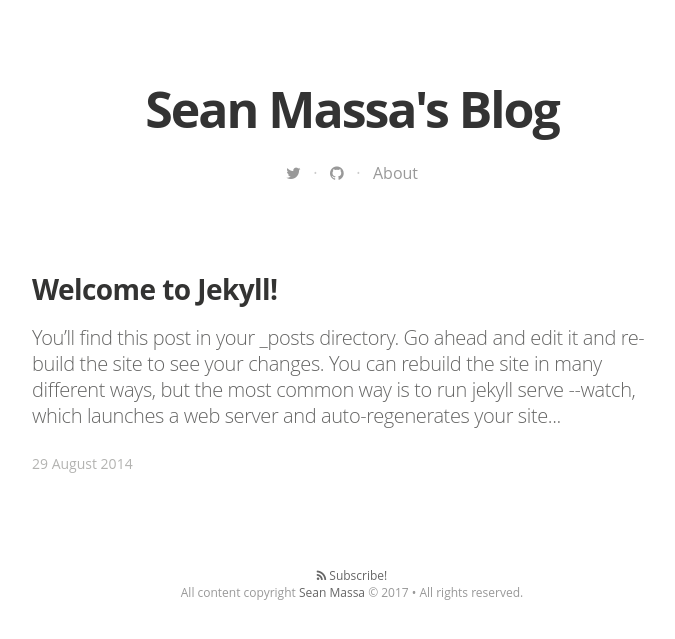
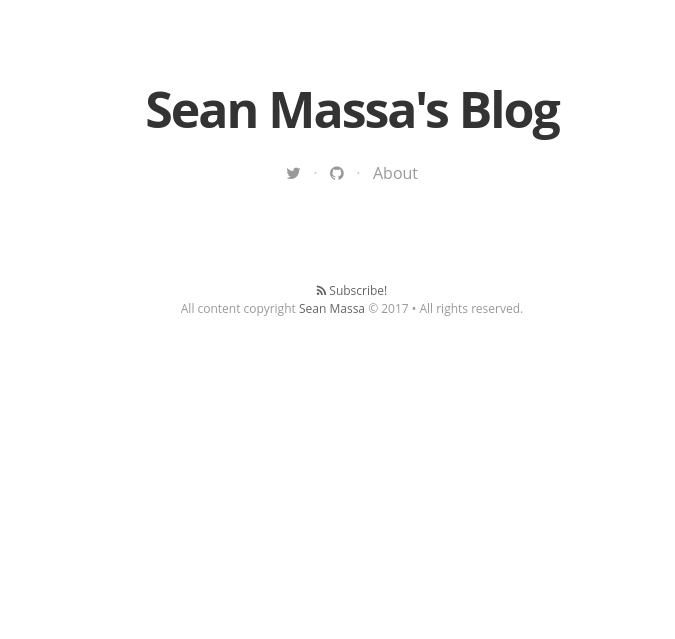
Before and after one commit to EndangeredMassa/endangeredmassa.github.com, a Jekyll site: the page built from index.html, in a window 1280 px wide. Shown: the top 639 px of the page, without its empty margins (288-963 px from the left). Built offline with Jekyll 4.4.1, drawn with Linux system fonts in a browser that asks for light colours; nearby versions of some CDN libraries; some web fonts are replaced; the list of posts is cut into pages by our own code.

Commit message:
more setup

```diff
--- a/_layouts/post.html
+++ b/_layouts/post.html
@@ -22,7 +22,6 @@
               <h4 class="author-name" itemprop="author" itemscope itemtype="http://schema.org/Person">{{ site.author }}</h4>
               on
               <time datetime="{{ page.date | date: "%F %R" }}">{{ page.date | date_to_string }}</time>
-              <!-- , tagged on {{#foreach tags}}<span class="post-tag-{{slug}}">{{#if @first}}{{else}}, {{/if}}<a href="/tag/{{slug}}">{{name}}</a></span>{{/foreach}} -->
             </div>
             <div style="text-align:center">
               <a href="#topofpage" class="topofpage"><i class="fa fa-angle-down"></i></a>
@@ -38,7 +37,6 @@
               <h4 class="author-name" itemprop="author" itemscope itemtype="http://schema.org/Person">{{ site.author }}</h4>
               on
               <time datetime="{{ page.date | date_to_xmlschema }}">{{ page.date | date_to_string }}</time>
-              <!-- , tagged on {{#foreach tags}}<span class="post-tag-{{slug}}">{{#if @first}}{{else}}, {{/if}}<a href="/tag/{{slug}}">{{name}}</a></span>{{/foreach}} -->
             </div>
           </div>
         </div>
@@ -66,7 +64,7 @@
               <p class="published">Published <time datetime="{{ page.date | date: "%F %R" }}">{{ page.date | date_to_string }}</time></p>
             </section>
           </div>
-          {{/post}}
+
           <div class="isRight">
             <h5 class="index-headline featured"><span>Follow</span></h5>
             <footer class="site-footer">
--- a/_posts/2014-08-29-welcome-to-jekyll.markdown
+++ /dev/null
@@ -1,36 +0,0 @@
----
-layout: post
-title:  "Welcome to Jekyll!"
-date:   2014-08-29 14:34:25
----
-You’ll find this post in your `_posts` directory. Go ahead and edit it and re-build the site to see your changes. You can rebuild the site in many different ways, but the most common way is to run `jekyll serve --watch`, which launches a web server and auto-regenerates your site when a file is updated.
-
-To add new posts, simply add a file in the `_posts` directory that follows the convention `YYYY-MM-DD-name-of-post.ext` and includes the necessary front matter. Take a look at the source for this post to get an idea about how it works.
-
-Jekyll also offers powerful support for code snippets:
-
-{% highlight ruby %}
-def print_hi(name)
-  puts "Hi, #{name}"
-end
-print_hi('Tom')
-#=> prints 'Hi, Tom' to STDOUT.
-{% endhighlight %}
-
-Check out the [Jekyll docs][jekyll] for more info on how to get the most out of Jekyll. File all bugs/feature requests at [Jekyll’s GitHub repo][jekyll-gh]. If you have questions, you can ask them on [Jekyll’s dedicated Help repository][jekyll-help].
-
-{% highlight js %}
-
-<footer class="site-footer">
- <a class="subscribe" href="{{ "/feed.xml" | prepend: site.baseurl }}"> <span class="tooltip"> <i class="fa fa-rss"></i> Subscribe!</span></a>
-  <div class="inner">a
-   <section class="copyright">All content copyright <a href="mailto:{{ site.email}}">{{ site.name }}</a> &copy; {{ site.time | date: '%Y' }} &bull; All rights reserved.</section>
-   <section class="poweredby">Made with <a href="http://jekyllrb.com"> Jekyll</a></section>
-  </div>
-</footer>
-{% endhighlight %}
-
-
-[jekyll]:      http://jekyllrb.com
-[jekyll-gh]:   https://github.com/jekyll/jekyll
-[jekyll-help]: https://github.com/jekyll/jekyll-help
--- a/index.html
+++ b/index.html
@@ -8,7 +8,7 @@
     <div class="custom-links">
       {% for social in site.social %}
         {% if social.url %}
-            <a class="icon-{{ social.icon }}" href="{{ social.url }}" {% if social.desc %} title="{{ social.desc }}"{% endif %}">
+            <a class="icon-{{ social.icon }}" href="{{ social.url }}" {% if social.desc %} title="{{ social.desc }}"{% endif %}>
               <i class="fa fa-{{ social.icon }}"></i>
             </a>
             &nbsp;&nbsp;·&nbsp;&nbsp;
@@ -36,7 +36,6 @@
             </section>
             <div class="post-meta">
               <time datetime="{{ post.date | date_to_long_string }}">{{ post.date | date_to_long_string }}</time>
-  <!--            <span class="post-tags-set">on {{#foreach tags}}<span class="post-tag-{{slug}}">{{#if @first}}{{else}}, {{/if}}<a href="/tag/{{slug}}">{{name}}</a></span>{{/foreach}}</span>-->
             </div>
           </div>
         </article>
@@ -58,7 +57,6 @@
             </section>
             <div class="post-meta">
               <time datetime="{{ post.date | date_to_long_string }}">{{ post.date | date_to_long_string }}</time>
-<!--            <span class="post-tags-set">on {{#foreach tags}}<span class="post-tag-{{slug}}">{{#if @first}}{{else}}, {{/if}}<a href="/tag/{{slug}}">{{name}}</a></span>{{/foreach}}</span>-->
             </div>
           </div>
         </article>
@@ -81,8 +79,4 @@
       </nav>
     {% endif %}
 
-
-    <!-- {{!! After all the posts, we have the previous/next pagination links }}
-    {{pagination}} -->
-
 </main>
```
